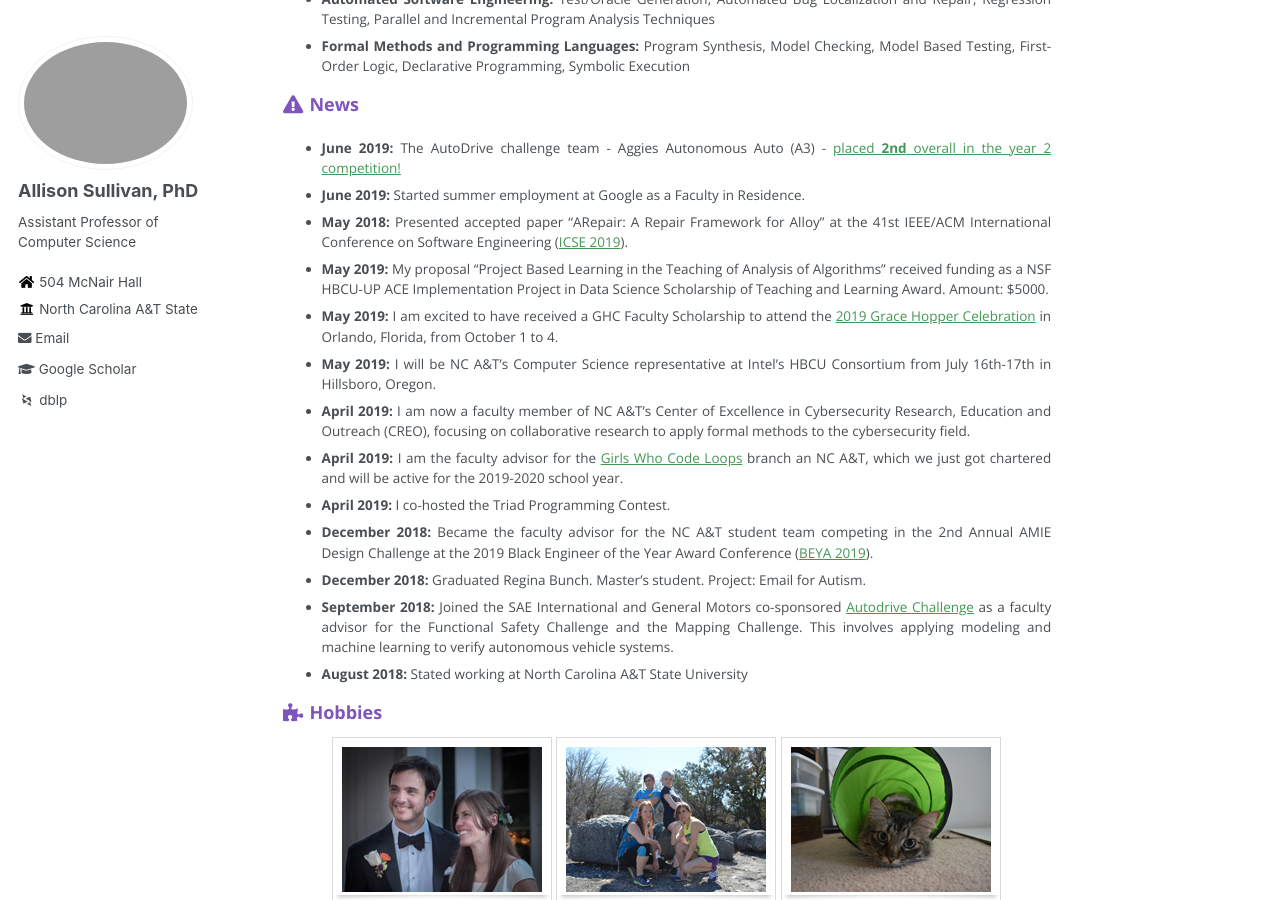
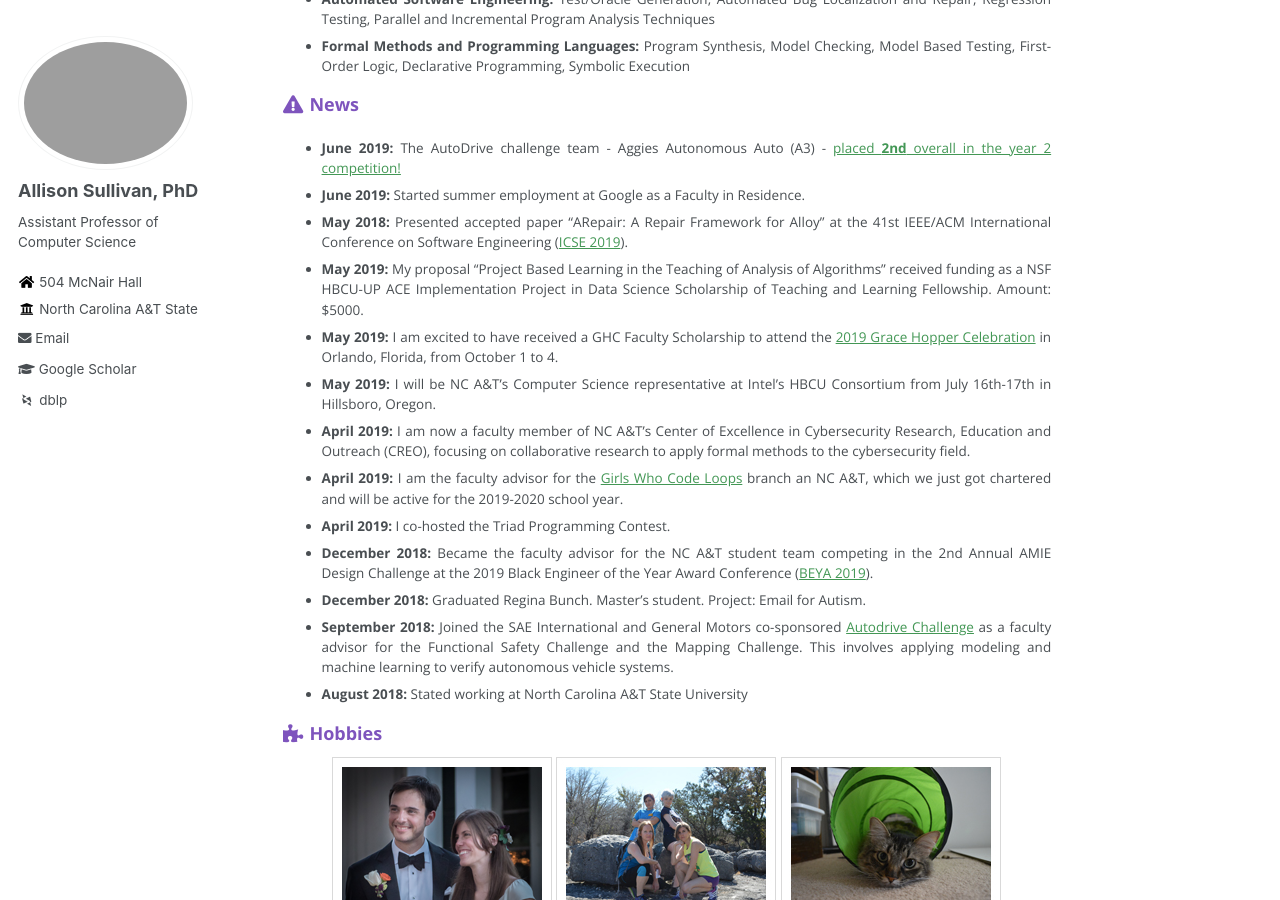
Before and after one commit to Allisonius/allisonius.github.io, a Jekyll site: the page built from _pages/about.md, in a window 1280 px wide and 900 px high, scrolled down 407 px. Built offline with Jekyll 4.4.1, drawn with Linux system fonts in a browser that asks for light colours; some web fonts are replaced.

Commit message:
Update about.md

```diff
--- a/_pages/about.md
+++ b/_pages/about.md
@@ -24,7 +24,7 @@ My main goal is to improve software _reliability_ by focusing on:
   * **June 2019:** The AutoDrive challenge team - Aggies Autonomous Auto (A3) - [placed **2nd** overall in the year 2 competition!](https://www.ncat.edu/coe/coe_news_room/2019-coenews/2019-autodrive-challenge.html)
   * **June 2019:** Started summer employment at Google as a Faculty in Residence.
   * **May 2018:** Presented accepted paper "ARepair: A Repair Framework for Alloy" at the 41st IEEE/ACM International Conference on Software Engineering ([ICSE 2019](https://conf.researchr.org/home/icse-2019)).
- * **May 2019:** My proposal "Project Based Learning in the Teaching of Analysis of Algorithms" received funding as a NSF HBCU-UP ACE Implementation Project in Data Science Scholarship of Teaching and Learning Award. Amount: $5000.
+ * **May 2019:** My proposal "Project Based Learning in the Teaching of Analysis of Algorithms" received funding as a NSF HBCU-UP ACE Implementation Project in Data Science Scholarship of Teaching and Learning Fellowship. Amount: $5000.
  * **May 2019:** I am excited to have received a GHC Faculty Scholarship to attend the [2019 Grace Hopper Celebration](https://ghc.anitab.org/) in Orlando, Florida, from October 1 to 4.
  * **May 2019:** I will be NC A&T's Computer Science representative at Intel's HBCU Consortium from July 16th-17th in Hillsboro, Oregon.
  * **April 2019:** I am now a faculty member of NC A&T's Center of Excellence in Cybersecurity Research, Education and Outreach (CREO), focusing on collaborative research to apply formal methods to the cybersecurity field.
```
